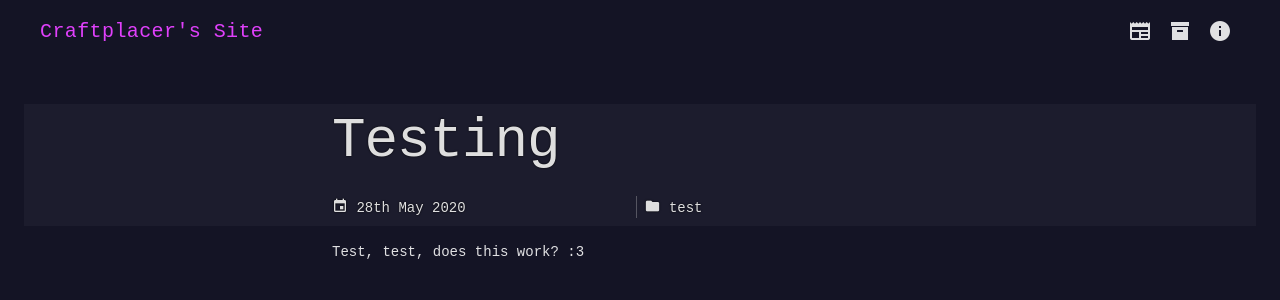
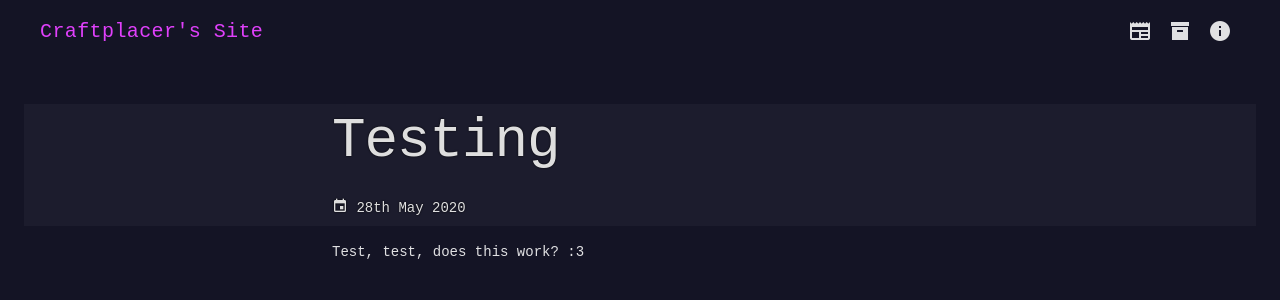
Before and after one commit to Craftplacer/craftplacer.github.io, a Jekyll site: the page built from _posts/2020-05-28-testing.markdown, in a window 1280 px wide. Shown: the top 300 px of the page. Built offline with Jekyll 4.4.1, drawn with Linux system fonts in a browser that asks for light colours; a script that is not in the unit is left out.

Commit message:
Misc changes

```diff
--- a/_posts/2020-05-28-testing.markdown
+++ b/_posts/2020-05-28-testing.markdown
@@ -2,6 +2,5 @@
 layout: article
 title: "Testing"
 date: 2020-05-28 14:13:00 +0200
-categories: test
 ---
 Test, test, does this work? :3
--- a/projects/index.html
+++ b/projects/index.html
@@ -12,9 +12,11 @@ title: Projects
   <div class="mdl-card__title">
     <h2 class="mdl-card__title-text">{{project.title}}</h2>
   </div>
+  {% if project.description %}
   <div class="mdl-card__supporting-text">
     {{project.description}}
   </div>
+  {% endif %}
 </a>
 {% endfor %}
 
```
